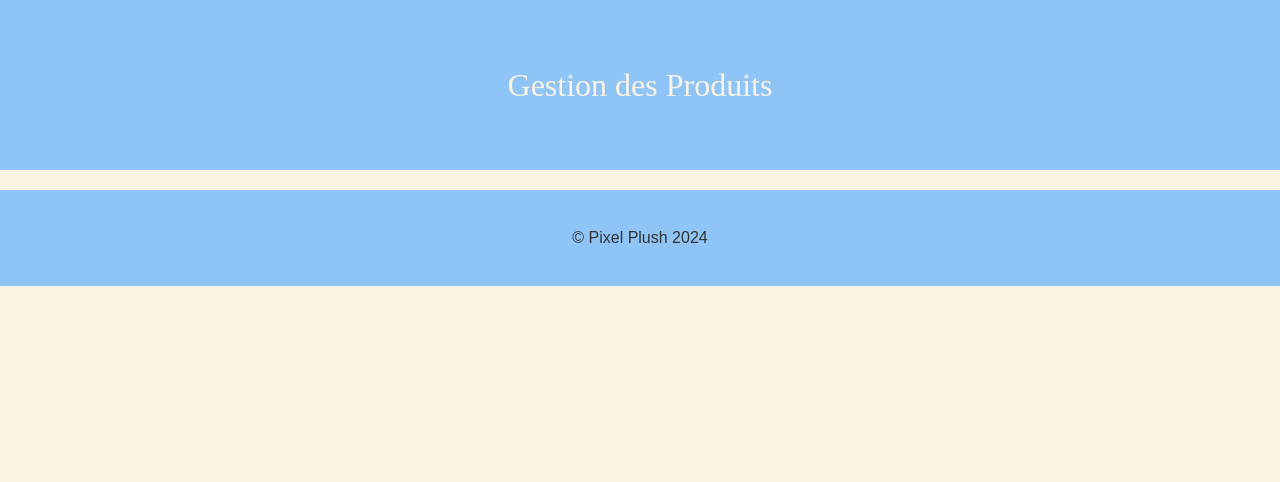
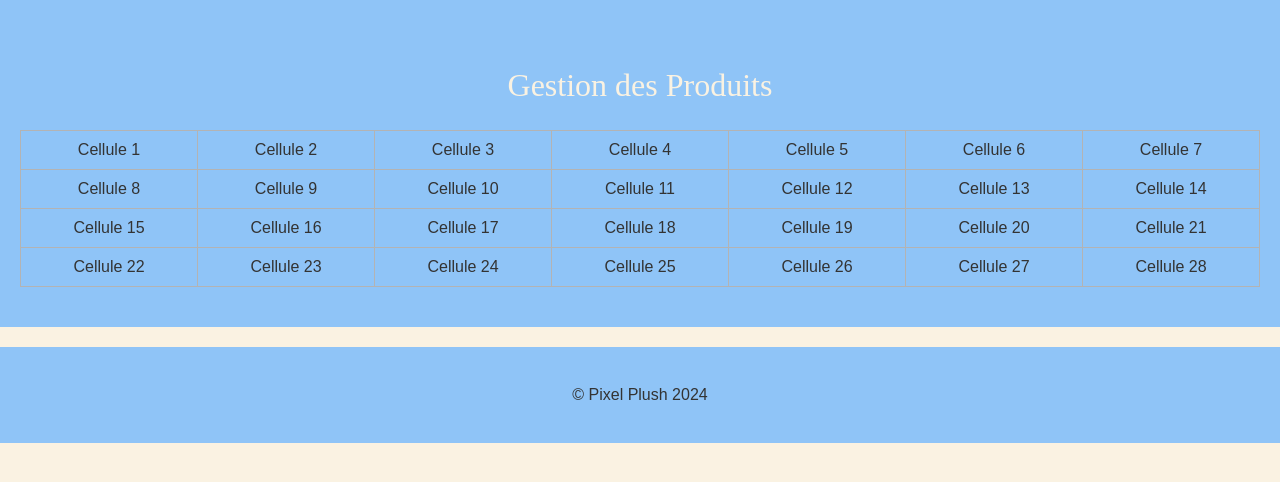
Before and after one commit to lucas-iribaren/boutique-en-ligne, a PHP site: template src/views/admin-produits.php in a window 1280 px wide. Shown: the part 144-626 px from the top of the page. Run offline with PHP 8.4, Linux system fonts and the light colour scheme; the template is opened without the code that fills it, so the values that code supplies are empty; some web fonts are replaced.

Commit message:
Ajout du tableau pour la gestion des produits

```diff
--- a/assets/css/admin-produits.css
+++ b/assets/css/admin-produits.css
@@ -0,0 +1,33 @@
+/* Style de base du tableau */
+.product-table {
+    width: 100%;
+    border-collapse: collapse;
+    text-align: center;
+}
+
+/* Style des cellules */
+.product-table td {
+    border: 1px solid var(--grey);
+    padding: 10px;
+}
+
+/* Version Desktop - 7 colonnes */
+@media (min-width: 769px) {
+    .product-table tr td {
+        display: table-cell; /* Affiche toutes les cellules sur desktop */
+    }
+}
+
+/* Version Mobile - 3 colonnes */
+@media (max-width: 768px) {
+    .product-table tr td:nth-child(4),
+    .product-table tr td:nth-child(5),
+    .product-table tr td:nth-child(6),
+    .product-table tr td:nth-child(7) {
+        display: none; /* Cache les colonnes 4 à 7 sur mobile */
+    }
+
+    .product-table {
+        grid-template-columns: repeat(3, 1fr); /* Ajustement pour 3 colonnes */
+    }
+}
--- a/include/_head.php
+++ b/include/_head.php
@@ -4,6 +4,7 @@
     <meta charset="UTF-8">
     <meta name="viewport" content="width=device-width, initial-scale=1.0">
     <link rel="stylesheet" href="../../assets/css/styles.css">
+    <link rel="stylesheet" href="../../assets/css/admin-produits.css">
     <link rel="preconnect" href="https://fonts.googleapis.com">
     <link rel="preconnect" href="https://fonts.gstatic.com" crossorigin>
     <link href="https://fonts.googleapis.com/css2?family=Peralta&display=swap" rel="stylesheet">
--- a/src/views/admin-produits.php
+++ b/src/views/admin-produits.php
@@ -11,6 +11,50 @@ include $includePath . '_header.php';
 <main>
     <section class="section">
         <h1 class="section-title">Gestion des Produits</h1>
+
+        <!-- Tableau -->
+        <table class="product-table">
+            <!-- Ligne 1 -->
+            <tr>
+                <td>Cellule 1</td>
+                <td>Cellule 2</td>
+                <td>Cellule 3</td>
+                <td>Cellule 4</td>
+                <td>Cellule 5</td>
+                <td>Cellule 6</td>
+                <td>Cellule 7</td>
+            </tr>
+            <!-- Ligne 2 -->
+            <tr>
+                <td>Cellule 8</td>
+                <td>Cellule 9</td>
+                <td>Cellule 10</td>
+                <td>Cellule 11</td>
+                <td>Cellule 12</td>
+                <td>Cellule 13</td>
+                <td>Cellule 14</td>
+            </tr>
+            <!-- Ligne 3 -->
+            <tr>
+                <td>Cellule 15</td>
+                <td>Cellule 16</td>
+                <td>Cellule 17</td>
+                <td>Cellule 18</td>
+                <td>Cellule 19</td>
+                <td>Cellule 20</td>
+                <td>Cellule 21</td>
+            </tr>
+            <!-- Ligne 4 -->
+            <tr>
+                <td>Cellule 22</td>
+                <td>Cellule 23</td>
+                <td>Cellule 24</td>
+                <td>Cellule 25</td>
+                <td>Cellule 26</td>
+                <td>Cellule 27</td>
+                <td>Cellule 28</td>
+            </tr>
+        </table>
     </section>
 </main>
 <?php
```
